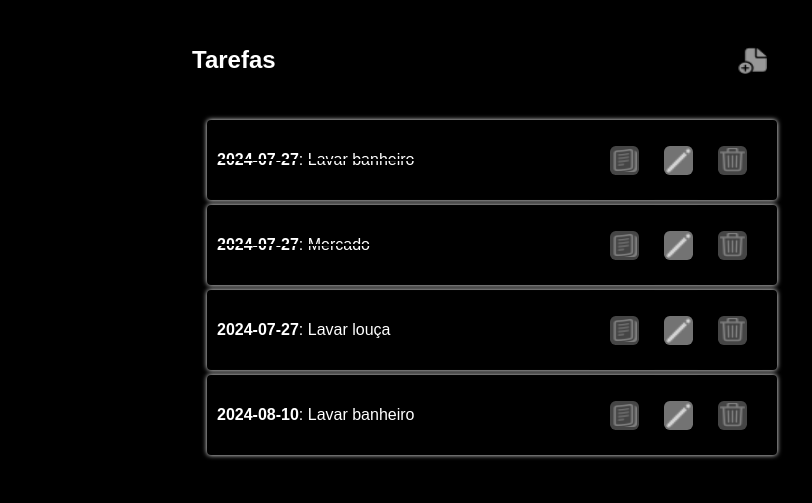
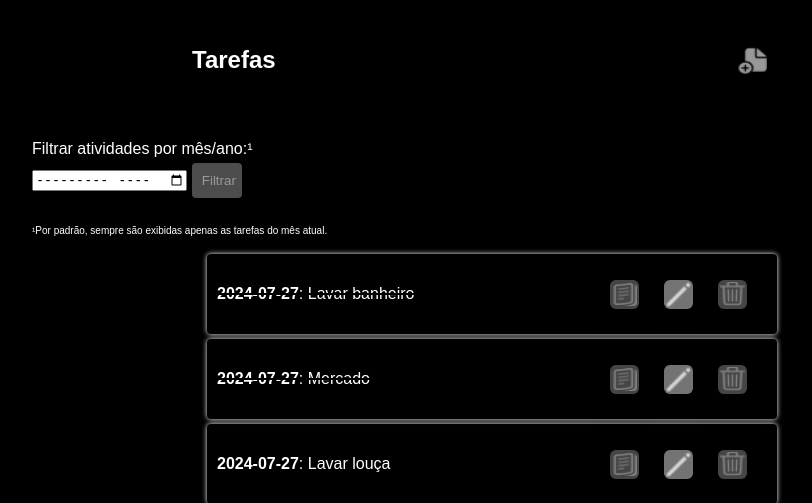
Before and after one commit to lucasnparreira/planner_app, a Flask app: page / in a window 1280 px wide. Shown: the top 503 px of the page, without its empty margins (148-960 px from the left). Run offline with Flask 3, Linux system fonts and the light colour scheme; data comes from the database, SQL or seed files in the repository; both versions use the stored data as it was after the commit.

Commit message:
feat: Implementing filter by date

```diff
--- a/app.py
+++ b/app.py
@@ -1,3 +1,4 @@
+from datetime import datetime
 from flask import Flask, request, render_template, redirect, url_for
 import sqlite3
 
@@ -24,11 +25,29 @@ def get_db_connection():
     conn.row_factory = sqlite3.Row
     return conn
 
+def get_current_month_year():
+    now = datetime.now()
+    current_month = now.strftime('%m')
+    current_year = now.strftime('%Y')
+    now_date = current_year + "-" + current_month
+    return now_date
+
 @app.route('/')
 def index():
+    filter_month_year = request.args.get('filter_month_year', None)
+
     conn = get_db_connection()
     cursor = conn.cursor()
-    cursor.execute('SELECT * FROM planning')
+
+    #por padrao, será filtrado as tarefas do mês atual
+    if not filter_month_year:
+        filter_month_year = get_current_month_year()
+
+    if filter_month_year:
+        year, month = filter_month_year.split('-')
+        cursor.execute('SELECT * FROM planning WHERE strftime("%m", date) = ? and strftime("%Y", date) = ?', (month, year))
+    else:
+        cursor.execute('SELECT * FROM planning')
     tasks = cursor.fetchall()
     conn.close()
     return render_template('index.html', tasks=tasks)
--- a/static/styles.css
+++ b/static/styles.css
@@ -233,3 +233,21 @@ ul {
     transform: translateY(50%); /* Move a linha para o meio do texto */
     /* color: white; */
 }
+
+.filter-form-index {
+    margin-bottom: 20px;
+    margin-left: 160px;
+}
+
+.filter-form-index button {
+    width: 50px;
+    height: auto;
+    padding: 10px;
+}
+
+#info-filter-index {
+    color: white;
+    margin-left: 180px;
+    margin-bottom: 20px;
+    font-size: x-small;
+}
--- a/templates/index.html
+++ b/templates/index.html
@@ -11,9 +11,14 @@
         <h3>Tarefas</h3>
         <a href="{{ url_for('add_task') }}" class="add-task-link"><img src="{{ url_for('static', filename='img/plus.png') }} " alt="Adicionar Tarefa"></a>
     </div>
+    <form class="filter-form-index" method="get" action="{{ url_for('index') }}">
+        <label for="filter_month_year">Filtrar atividades por mês/ano:¹</label>
+        <input type="month" id="filter_month_year" name="filter_month_year">
+        <button type="submit">Filtrar</button>
+    </form>
+    <span id="info-filter-index">¹Por padrão, sempre são exibidas apenas as tarefas do mês atual.</span>
     <ul>
         {% for task in tasks %}
-        <!-- <hr> -->
         <div class="task-line">
         <li>
         {% if task[4] != 0 %}
@@ -33,7 +38,6 @@
                 <button type="submit" class="link-button" onclick="return confirm('Tem certeza que deseja excluir?');"><img src="{{ url_for('static', filename='img/trash.png') }} " alt="Remover Tarefa"></button>
             </form>
         </div>
-        <!-- <hr> -->
         {% endfor %}
 
     </ul>
```
Also changed, not shown: planning.db.
